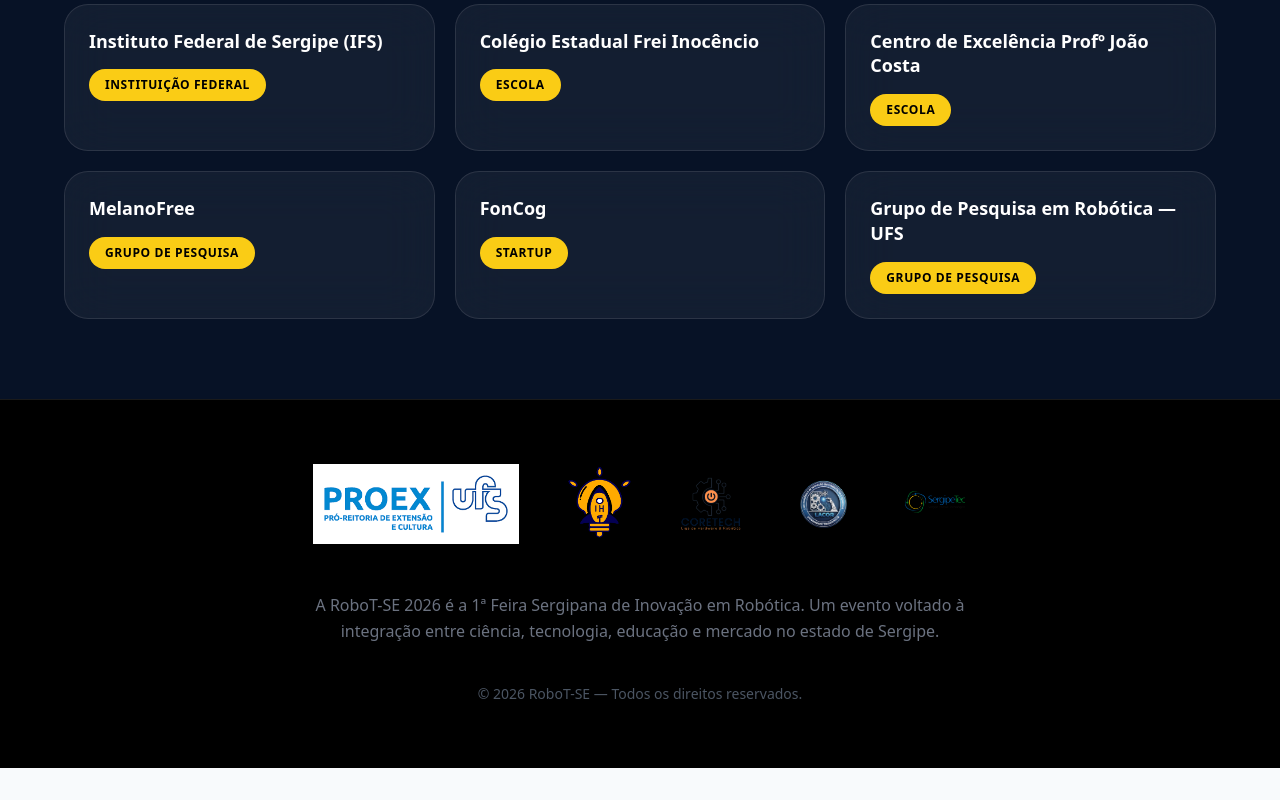
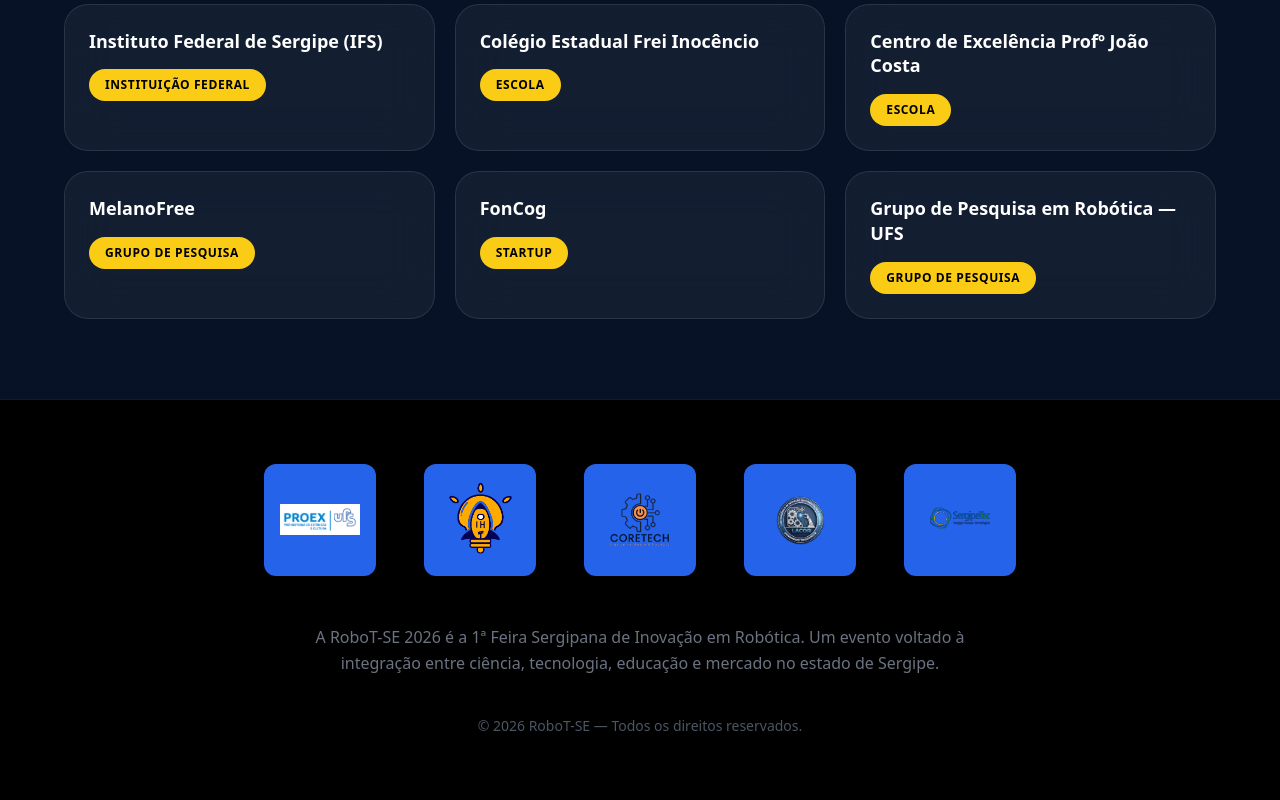
Before and after one commit to Irandisilvaa/robot-se-landing, a React (Vite) app: page / in a window 1280 px wide. Shown: the part 4701-5501 px from the top of the page. Before the commit the page ends 5469 px from the top, so only its background shows below. Built offline with nearby package versions, Linux system fonts and the light colour scheme.

Commit message:
ajuste nas logos

```diff
--- a/src/App.tsx
+++ b/src/App.tsx
@@ -58,7 +58,7 @@
       "Palestra Magna — “Semicondutores, FPGA, Robótica e Minecraft: o que esses mundos possuem em comum?”",
     local: "Palco Principal",
     detalhe:
-      "Com Alcides S. Costa.Doutor em Ciência da Computação pela Universidade Federal do Rio Grande do Sul (UFRGS) em 2023. Bacharel em Engenharia de Computação pela mesma universidade em 2005. Desde então, Alcides tem se dedicado à microeletrônica no Brasil. Iniciou sua carreira apoiando atividades de CAD para universidades e grupos de pesquisa brasileiros como membro do Núcleo de Suporte a CAD da UFRGS (NSCAD/UFRGS). Aqui você terá uma imersão nas conexões entre hardware, jogos e robótica educacional.",
+      "Com Alcides S. Costa. Doutor em Ciência da Computação pela Universidade Federal do Rio Grande do Sul (UFRGS) em 2023. Bacharel em Engenharia de Computação pela mesma universidade em 2005. Desde então, Alcides tem se dedicado à microeletrônica no Brasil. Iniciou sua carreira apoiando atividades de CAD para universidades e grupos de pesquisa brasileiros como membro do Núcleo de Suporte a CAD da UFRGS (NSCAD/UFRGS). Aqui você terá uma imersão nas conexões entre hardware, jogos e robótica educacional.",
   },
   {
     id: 106,
@@ -66,7 +66,7 @@
     atividade: "Oficina Maker: Missão Espacial (Turma 1 — 10 vagas)",
     local: "Sala 203 — DID VII",
     detalhe:
-      "Atividade prática de montagem e ideação. Vagas limitadas.",
+      "Nesta atividade totalmente prática e imersiva, os participantes vão projetar e construir o seu próprio protótipo de foguete utilizando materiais acessíveis, como o papel. O grande diferencial está na fusão entre o artesanato e a tecnologia de ponta: o foguete será equipado com múltiplos sensores eletrônicos. Através de uma conexão sem fio, os alunos aprenderão a monitorar e controlar todos esses dados da nave em tempo real, direto na tela do próprio celular. É a ciência do espaço ao alcance das mãos! Essa atividade será dividida em 3 turmas cada uma com 10 alunos.",
   },
   {
     id: 107,
@@ -99,7 +99,7 @@
     atividade: "Oficina Maker: Missão Espacial (Turma 2 — 10 vagas)",
     local: "Sala 203 — DID VII",
     detalhe:
-      "Segunda turma da atividade prática de montagem e ideação.",
+      "Nesta atividade totalmente prática e imersiva, os participantes vão projetar e construir o seu próprio protótipo de foguete utilizando materiais acessíveis, como o papel. O grande diferencial está na fusão entre o artesanato e a tecnologia de ponta: o foguete será equipado com múltiplos sensores eletrônicos. Através de uma conexão sem fio, os alunos aprenderão a monitorar e controlar todos esses dados da nave em tempo real, direto na tela do próprio celular. É a ciência do espaço ao alcance das mãos! Essa atividade será dividida em 3 turmas cada uma com 10 alunos",
   },
   {
     id: 110,
@@ -175,7 +175,7 @@
     atividade: "Oficina Maker: Missão Espacial (Turma 3 — 10 vagas)",
     local: "Sala 203 — DID VII",
     detalhe:
-      "Terceira e última turma da oficina prática.",
+      "Nesta atividade totalmente prática e imersiva, os participantes vão projetar e construir o seu próprio protótipo de foguete utilizando materiais acessíveis, como o papel. O grande diferencial está na fusão entre o artesanato e a tecnologia de ponta: o foguete será equipado com múltiplos sensores eletrônicos. Através de uma conexão sem fio, os alunos aprenderão a monitorar e controlar todos esses dados da nave em tempo real, direto na tela do próprio celular. É a ciência do espaço ao alcance das mãos! Essa atividade será dividida em 3 turmas cada uma com 10 alunos.",
   },
   {
     id: 208,
@@ -699,32 +699,28 @@
 
           <div className="flex flex-wrap justify-center gap-6 md:gap-12">
 
-            <img
-              src="/proex.png"
-              className="h-20 object-contain"
-            />
+  {/* Repita este padrão para cada logo */}
+  <div className="bg-blue-600 p-4 rounded-xl flex items-center justify-center h-28 w-28">
+    <img src="/proex.png" className="h-full w-full object-contain" />
+  </div>
 
-            <img
-              src="/logoih.svg"
-              className="h-20 object-contain"
-            />
+  <div className="bg-blue-600 p-4 rounded-xl flex items-center justify-center h-28 w-28">
+    <img src="/logoih.svg" className="h-full w-full object-contain" />
+  </div>
 
-            <img
-              src="/logocore.svg"
-              className="h-20 object-contain"
-            />
+  <div className="bg-blue-600 p-4 rounded-xl flex items-center justify-center h-28 w-28">
+    <img src="/logocore.svg" className="h-full w-full object-contain" />
+  </div>
 
-            <img
-              src="/logocor.svg"
-              className="h-20 object-contain"
-            />
+  <div className="bg-blue-600 p-4 rounded-xl flex items-center justify-center h-28 w-28">
+    <img src="/logocor.svg" className="h-full w-full object-contain" />
+  </div>
 
-            <img
-              src="/logosp.svg"
-              className="h-20 object-contain"
-            />
+  <div className="bg-blue-600 p-4 rounded-xl flex items-center justify-center h-28 w-28">
+    <img src="/logosp.svg" className="h-full w-full object-contain" />
+  </div>
 
-          </div>
+</div>
 
           <p className="text-gray-500 mt-12 max-w-2xl mx-auto leading-relaxed">
             A RoboT-SE 2026 é a 1ª Feira Sergipana de
```
